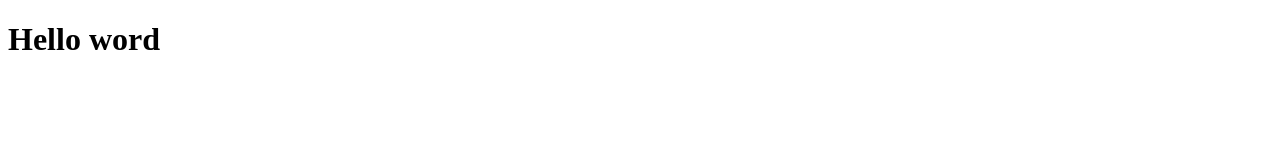
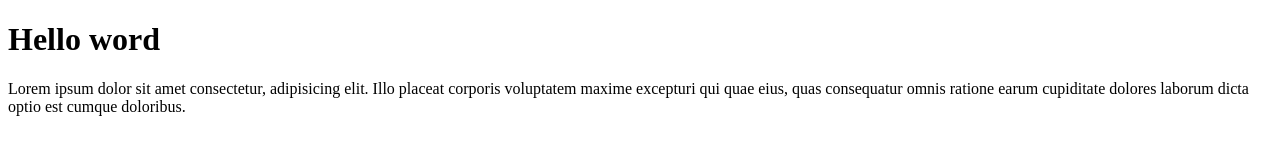
Before and after one commit to gabrielebarcellona/htmlcss-hello, a plain HTML site: page index.html in a window 1280 px wide. Drawn offline with Linux system fonts and the light colour scheme.

Commit message:
paragraf

```diff
--- a/index.html
+++ b/index.html
@@ -8,5 +8,6 @@
 </head>
 <body>
     <h1>Hello word</h1>
+     <p>Lorem ipsum dolor sit amet consectetur, adipisicing elit. Illo placeat corporis voluptatem maxime excepturi qui quae eius, quas consequatur omnis ratione earum cupiditate dolores laborum dicta optio est cumque doloribus.</p>
 </body>
 </html>
```
